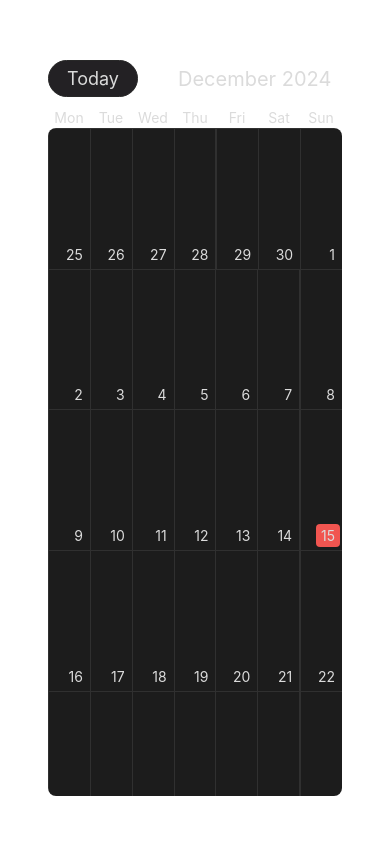
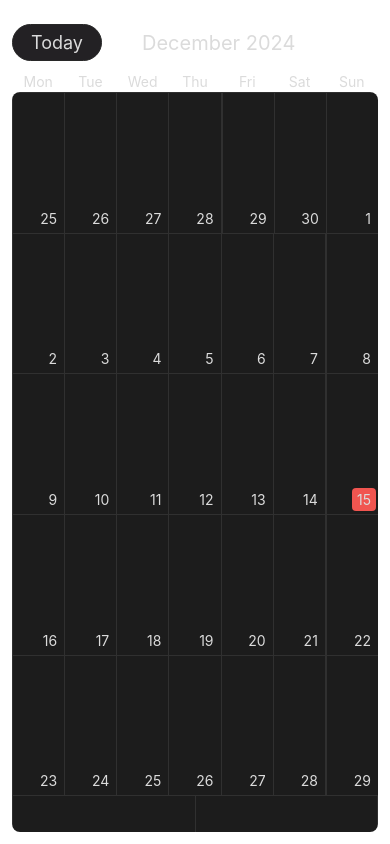
Before and after one commit to FourteenBrush/calendarFrontend, a React Native app: screen / in a window 390 px wide. Built offline with nearby package versions, Linux system fonts and the light colour scheme.

Commit message:
Remove extra app padding for debugging

```diff
--- a/App.tsx
+++ b/App.tsx
@@ -25,6 +25,6 @@ const styles = StyleSheet.create({
     flex: 1,
     alignItems: "center",
     justifyContent: "center",
-    padding: 12 * 4,
+    padding: 12,
   },
 })
```
